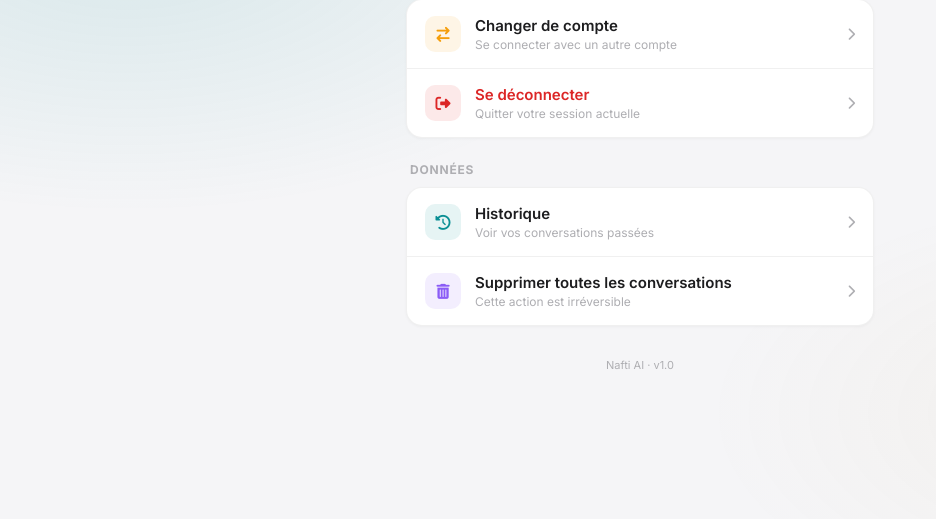
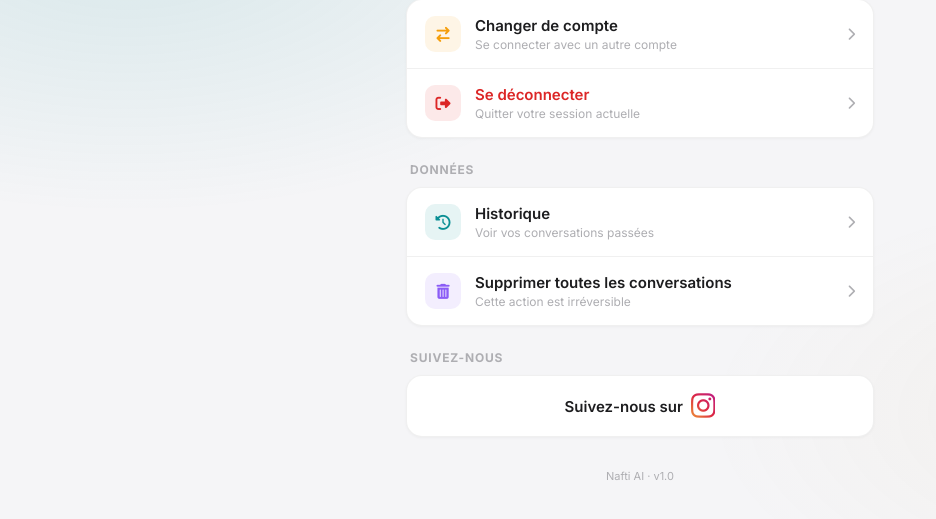
Before and after one commit to anprogamernafti-boop/nafti-ai, a Flask app: page /settings in a window 1280 px wide. Shown: the part 227-746 px from the top of the page, without its empty margins (0-936 px from the left). Run offline with Flask 3, Linux system fonts and the light colour scheme; the visitor is signed in with stand-in values (Sample User, id 1).

Commit message:
Ajout de bouton suivez-nous

```diff
--- a/templates/settings.html
+++ b/templates/settings.html
@@ -377,6 +377,19 @@ margin-top: 32px;
 </div>
 </div>
 
+<!-- Réseaux sociaux -->
+<div class="settings-section">
+<div class="section-label">Suivez-nous</div>
+<div class="settings-card">
+<a href="https://www.instagram.com/asser_nafti?igsh=MWY2dWd6ZTRkM2xieg%3D%3D" target="_blank" rel="noopener noreferrer" class="settings-item" style="flex-direction: column; justify-content: center; align-items: center; gap: 12px;">
+<div style="display: flex; align-items: center; gap: 8px;">
+<span style="font-size: 15px; font-weight: 600;">Suivez-nous sur</span>
+<i class="fa-brands fa-instagram" style="font-size: 28px; background: linear-gradient(45deg, #f09433 0%, #e6683c 25%, #dc2743 50%, #cc2366 75%, #bc1888 100%); -webkit-background-clip: text; -webkit-text-fill-color: transparent; background-clip: text;"></i>
+</div>
+</a>
+</div>
+</div>
+
 <div class="app-version">Nafti AI &middot; v1.0</div>
 </div>
 
```
